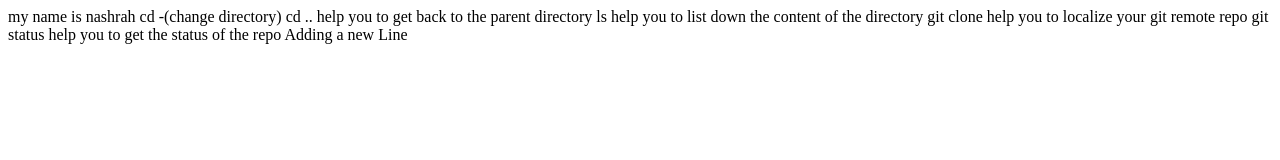
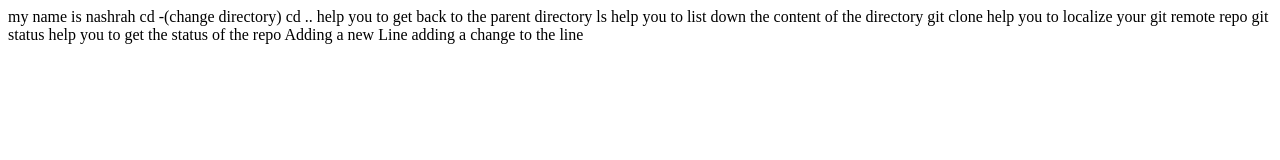
Before and after one commit to NASHRAH20/firsthtml, a plain HTML site: page index.html in a window 1280 px wide. Drawn offline with Linux system fonts and the light colour scheme.

Commit message:
Update index.html

```diff
--- a/index.html
+++ b/index.html
@@ -5,3 +5,4 @@ ls help you to list down the content of the directory
 git clone <url of the git repo>help you to localize your git remote repo
 git status help you to get the status of the repo
 Adding a new Line
+adding a change to the line
```
